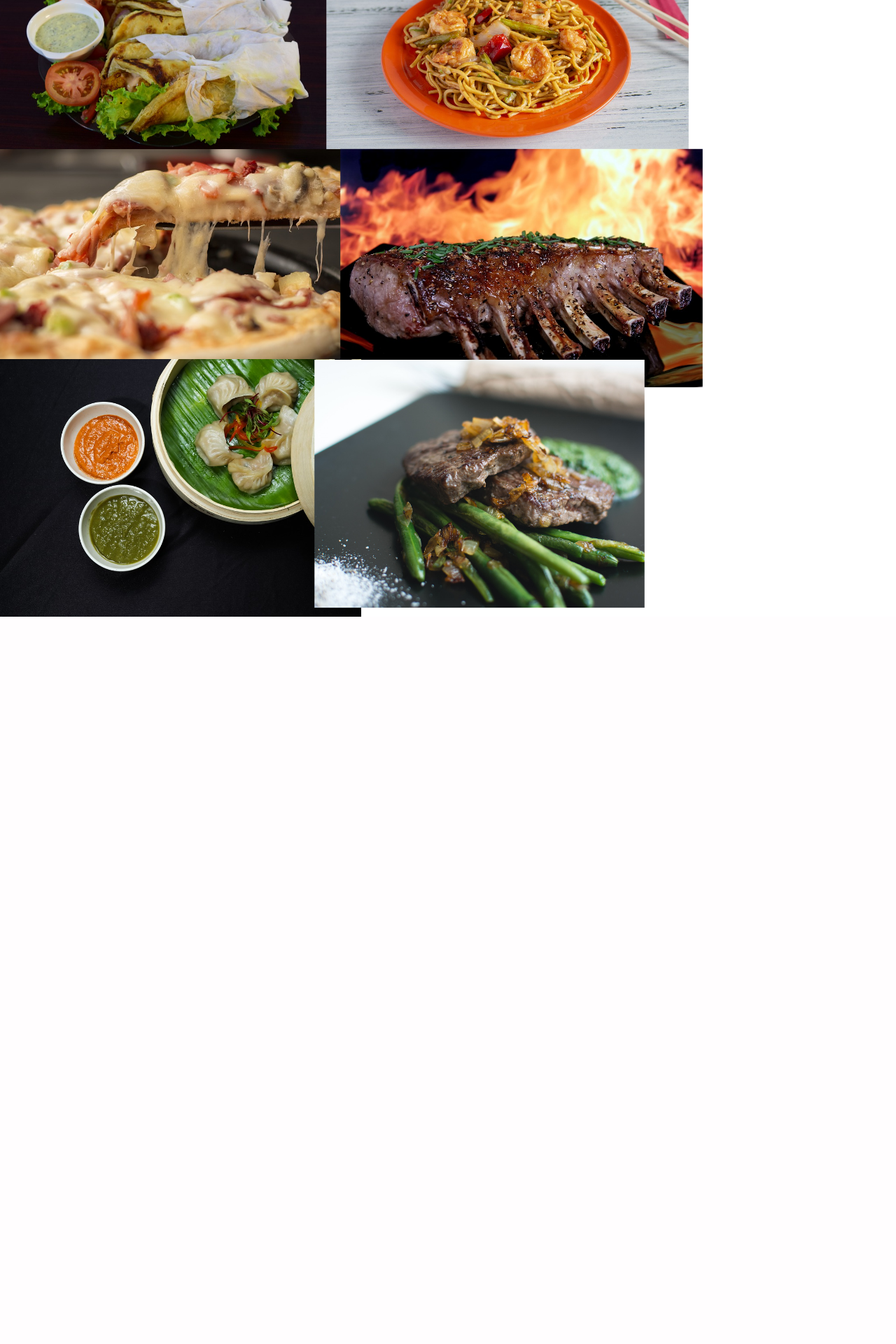
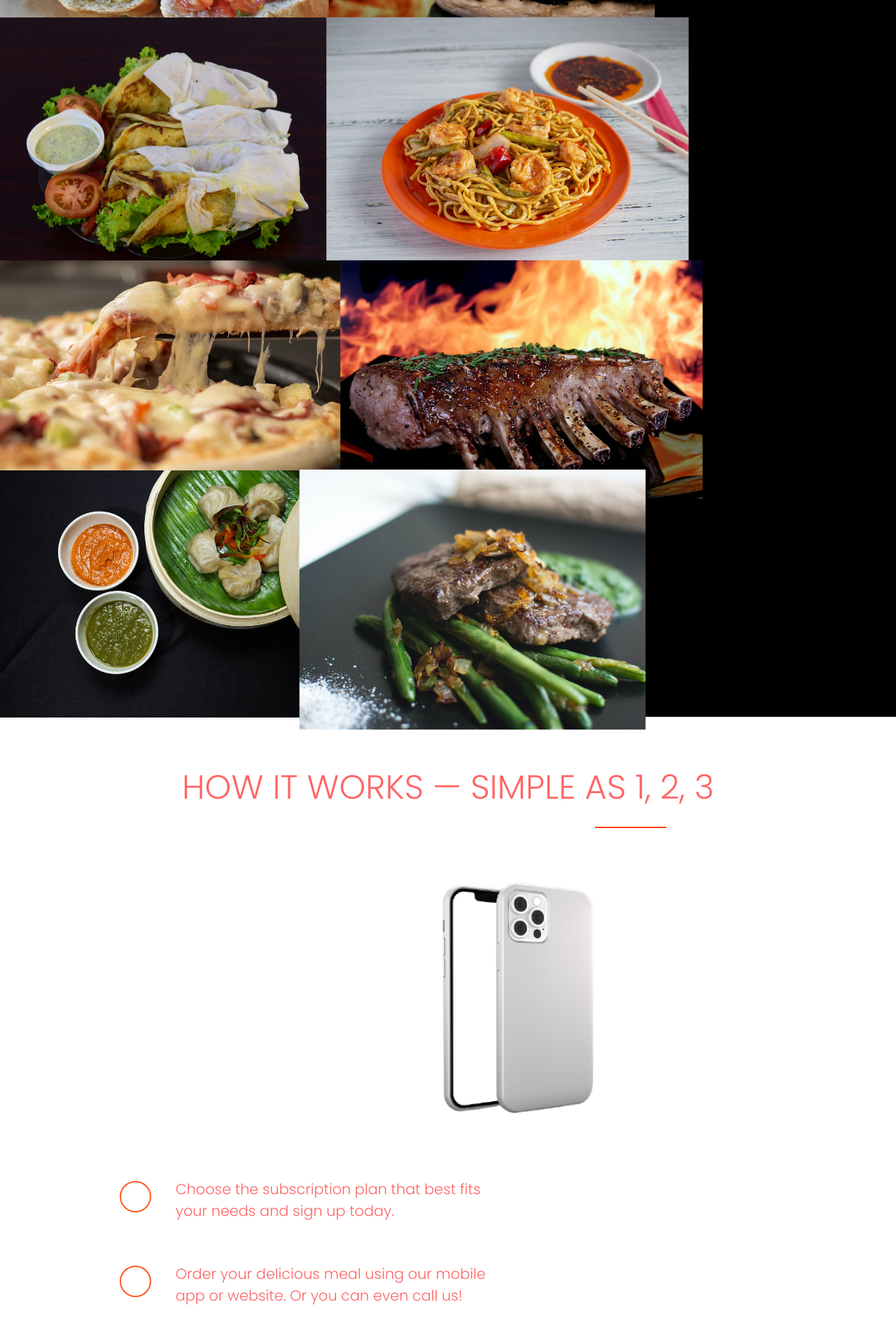
Before and after one commit to Dilli822/WordPress-Demo-Themes, a PHP site: page / in a window 1280 px wide. Shown: the part 2160-4080 px from the top of the page at 70% size. Before the commit the page ends 3041 px from the top, so only its background shows below. Run offline with PHP 8.4, Linux system fonts and the light colour scheme.

Commit message:
first commit

```diff
--- a/project vintage cafe lounge & bar/index.html
+++ b/project vintage cafe lounge & bar/index.html
@@ -25,7 +25,7 @@
 
             <nav class="sticky">
                 <ul class="main-nav">
-                    <img src="/images/vintage-logos.png" class="logo" width="100px" alt="vintage-logo">
+                    <img src="vintage-logos.png" class="logo" width="100px" alt="vintage-logo">
                     <li><a href="#">Live-Music</a></li>
                     <li><a href="#">How it Works?</a></li>
                     <li><a href="#">Our Cities</a></li>
@@ -35,7 +35,7 @@
         </nav>
     </header>
 
-
+    <!--------HR-LINE -ORANGERED---------->
     <div class="hr-line"></div>
    <!-----------heading parts ends here----------->
 
@@ -102,7 +102,7 @@
         <div class="meals-showscase">
 
             <figure class="meal-photo">
-                <img src="/images/bruschetta-jpg.jpg"  width="500px" alt="">
+                <img src="bruschetta-jpg.jpg"  width="500px" alt="">
             </figure>
 
         </div>
@@ -110,28 +110,28 @@
 
         <div class="meals-showcase">
             <figure class="meal-photo">
-                <img src="/images/burger.jpg"  width="405px"  alt="">
+                <img src="burger.jpg"  width="405px"  alt="">
             </figure>
         </div>
 
 
         <div class="meals-showcase">
              <figure class="meal-photo">
-            <img src="/images/chicken-roll.jpg"  width="500px"  alt="">
+            <img src="chicken-roll.jpg"  width="500px"  alt="">
         </figure>
- </div>
+       </div>
 
 
         <div class="meals-showcase">
             <figure class="meal-photo">
-                <img src="/images/chowmein.jpg" width="450px"  alt="">
+                <img src="chowmein.jpg" width="450px"  alt="">
             </figure>
         </div>
 
 
         <div class="meals-showcase">
             <figure class="meal-photo">
-                <img src="/images/pizza.jpg" width="520px"  alt="">
+                <img src="pizza.jpg" width="520px"  alt="">
             </figure>
 
         </div>
@@ -139,7 +139,7 @@
 
         <div class="meals-showcase">
             <figure class="meal-photo">
-                <img src="/images/pork-bbq.jpg" width="450px"  alt="">
+                <img src="pork-bbq.jpg" width="450px"  alt="">
             </figure>
         </div>
 
@@ -147,21 +147,54 @@
         <div class="meals-showcase">
 
             <figure class="meal-photo">
-                <img src="/images/momos.jpg" width="480px"  alt="">
+                <img src="momos.jpg" width="460px"  alt="">
             </figure>
         </div>
 
 
         <div class="meals-showcase">
-
             <figure class="meal-photo">
-                <img src="/images/5.jpg" width="410px" alt="">
+                <img src="5.jpg" width="430px" alt="">
             </figure>
         </div>
 
     </div>
 
+    <!-----------HOW IT WORKS & DOWNLOAD APPS SECTION PARTS------------>
 
+    <h3>How it works — Simple as 1, 2, 3</h3>
+
+    <!-----------HR-LINE -ORANGERED------------->
+    <div class="hr-style-line2"></div>
+
+    <div class="how-it-works">
+
+    <div class="iphone-apps">
+    <figure class="image-compare-iphone-12-pro">
+        <!--img src="https://www.apple.com/v/iphone/home/av/images/overview/compare/compare_iphone_12_pro__gmn3556ju3am_small_2x.jpg" alt="" -->
+        <img src="white-iphone-removebg-preview.png" width="650px" alt="download app from iphone12">
+    </figure>
+    </div>
+
+    <div class="order-option-brief">
+
+        <span class="dot"></span>
+        <article class="options">
+         Choose the subscription plan that best fits your needs and sign up today.
+        </article>
+        <br>
+
+        <span class="dot"></span>
+        <article class="options">
+        Order your delicious meal using our mobile app or website. Or you can even call us!
+        </article><br>
+
+        <span class="dot"></span>
+        <article class="options">
+            Enjoy your meal after less than 20 minutes. See you the next time!
+        </article><br>
+        </div>
+         </div>
             <!---
             <figure class="meal-photo">
                 <img src="/images/bruschetta-jpg.jpg"  width="150px" alt="">
--- a/project vintage cafe lounge & bar/style.css
+++ b/project vintage cafe lounge & bar/style.css
@@ -5,6 +5,7 @@
 }
 
 body{
+    font-size: 15px;
     font-family: 'Poppins', sans-serif; /*poppins font used */
 }
 
@@ -71,7 +72,7 @@ body{
 
 /**banner part starts with background image on it */
 .banner-part{
-    background: url("/images/vintage-banner.jpg");
+    background: url("vintage-banner.jpg");
     background-size: 100% 100%;
     height: 1080px;
     padding: 50px;
@@ -144,7 +145,7 @@ h2{
 }
 
 
-/**HR LINE FOR H2*/
+/**HR LINE FOR ORANGERED STYLE CSS IMPORTANT BORDER-LINE*/
 .hr-style-line{
     border-bottom: 2px solid orangered;
     width: 15%;
@@ -165,7 +166,7 @@ p.p1-intro-paragraph{
 }
 
 
-/**FOOD DELIVERY SECTION STARTS**/
+/**FOOD DELIVERY AND FOODS GRID IMAGES  SECTION STARTS**/
 .food-delivery-section{
     display: flex;
     flex-wrap: wrap;
@@ -221,8 +222,7 @@ h3{
     padding: 15px;
 }
 
-
-
+/***MEALS WRAP SECTION I M HUNGRY PART!****/
 
 .meals-wrap{
     display: flex;
@@ -230,69 +230,86 @@ h3{
     justify-content: flex-start;
     align-items: flex-start;
     border: px solid red;
+    background-color: black;
+    width: 100%;
 
 }
 
 .meals-showcase{
     border: px solid red;
-
-
 }
 
-    /**MEALS SECTION *
-    /**section
-.section-meals{
-    display: flex;
-    flex-wrap: wrap;
-    flex-direction: row;
-    justify-content: flex-start;
-
-}
-.section-meals-flex-wrap{
-    align-items: flex-start;
-}
-
-.meals-showcase {
-    list-style: none;
-    width: 100%;
-    display: flex;
-    flex-wrap: wrap;
-}
-.meals-showcase li {
-    width: 100%;
-    display: flex;
-    flex-wrap: wrap;
-}
-
-.meal-photo{
-    width: 350px;
-    margin: 0;
-    background-color: #000;
-    display: flex;
-    flex-wrap: wrap;
-}
-
-
-
-.meal-photo img{
-    display: flex;
-    flex-wrap: wrap;
-    width: 150px;
-}
-
-**/
-
+/**FOODS PHOTOS IMAGES SECTION**/
 .meal-photo img{
     -webkit-transform: scale(1.15);
-    -ms-transform: scale(1.15);
+    -ms-transform: scale(1.15);/*FOR ALL BROWSER*/
     transform: scale(1.15);
-    -webkit-transition: -webkit-transform 0.5s, opacity 0.5s;
+    -webkit-transition: -webkit-transform 0.5s, opacity 0.5s;/*FOR ALL BROWSER*/
     transition: transform 0.5s, opacity 0.5s;
 }
 
 .meal-photo img:hover {
     opacity: 1;
-    -webkit-transform: scale(1.03);
-    -ms-transform: scale(1.03);
+    -webkit-transform: scale(1.03); /*FOR ALL BROWSER*/
+    -ms-transform: scale(1.03);/*FOR ALL BROWSER*/
     transform: scale(1.03);
 }
+
+/**HOW IT WORKS & DOWNLOAD APPS SECTION **/
+     h3{
+       text-align: center;
+       margin-top: 50px;
+       font-size: 3rem;
+       text-transform:uppercase;
+       font-weight: lighter;
+       opacity: 0.6;
+     }
+
+    /**How it works section starts with flex property**/
+     .how-it-works{
+         display: flex;
+         flex-wrap: wrap;
+         justify-content: center;
+         border: px solid green;
+     }
+     /***hr style line2 for how it works**/
+     .hr-style-line2{
+        border-bottom: 2px solid orangered;
+        width: 8%;
+        margin-left: 850px;
+        padding: 0px;
+        margin-top: 5px;
+        margin-bottom: 25px;
+    }
+
+
+     /**left iphone download app model figure**/
+     figure.image-compare-iphone-12-pro{
+         border: px solid greenyellow;
+        margin-left: 200px;
+       }
+
+     /**span circle dot **/
+     span.dot{
+        height: 45px;
+        width: 45px;
+        border-radius: 50%;
+        margin: 40px 0px;
+        display: inline-block;
+        border: 2px solid  rgba(255, 68, 0, 0.877);
+     }
+
+     /**dot hover effects**/
+     span.dot:hover{
+         transition-delay: 45ms;
+         background-color: rgba(255, 68, 0, 0.877);
+     }
+     /**inner article options **/
+     article.options{
+         border: px solid red;
+         margin-left: 80px;
+         margin-top: -95px;
+         font-size: 1.3rem;
+         width: 50%;
+         opacity: 0.6;
+     }
```
Also changed, not shown: project vintage cafe lounge & bar/5.jpg (added), project vintage cafe lounge & bar/bruschetta-jpg.jpg (added), project vintage cafe lounge & bar/burger.jpg (added), project vintage cafe lounge & bar/chicken-roll.jpg (added), project vintage cafe lounge & bar/chicken_sekuwa.jpg (added), project vintage cafe lounge & bar/chowmein.jpg (added), project vintage cafe lounge & bar/images/white-iphone.jpg (added), project vintage cafe lounge & bar/momos.jpg (added), project vintage cafe lounge & bar/pizza.jpg (added), project vintage cafe lounge & bar/pork-bbq.jpg (added), project vintage cafe lounge & bar/sekuwaa.jpg (added), project vintage cafe lounge & bar/vintage-banner.jpg (added), project vintage cafe lounge & bar/vintage-logos.png (added), project vintage cafe lounge & bar/white-iphone-removebg-preview.png (added), 1 more files.
